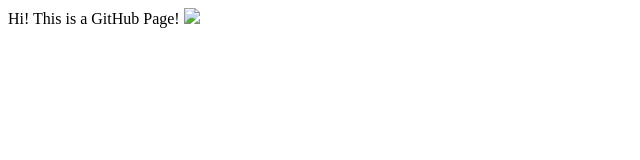
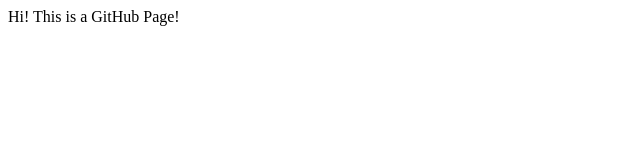
Before and after one commit to XPCurrent/xpcurrent.github.io, a plain HTML site: page index.html in a window 1280 px wide. Shown: the full height of the page, 0-640 px from the left. Drawn offline with Linux system fonts and the light colour scheme.

Commit message:
Update index.html

```diff
--- a/index.html
+++ b/index.html
@@ -8,6 +8,5 @@
 </head>
 <body>
     Hi! This is a GitHub Page!
-    <img src="img/MyLogo.png">
 </body>
 </html>
```
